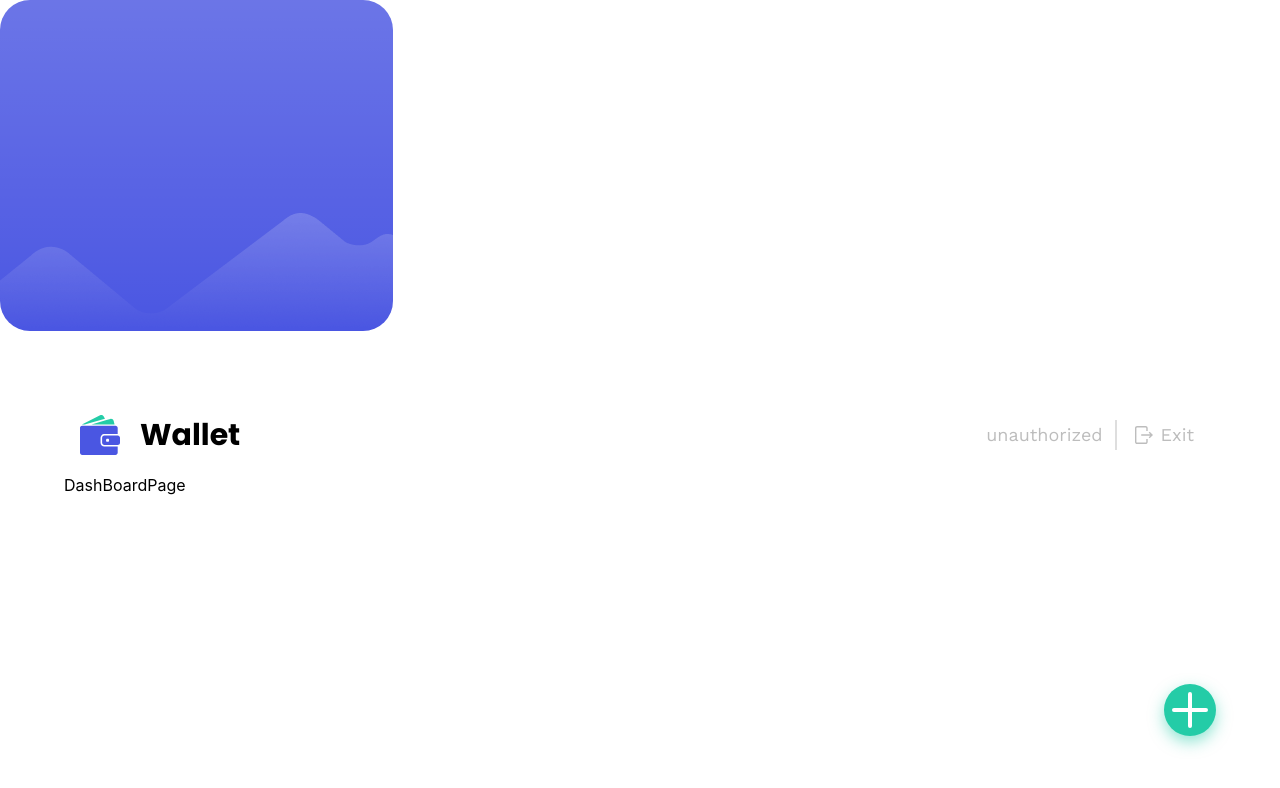
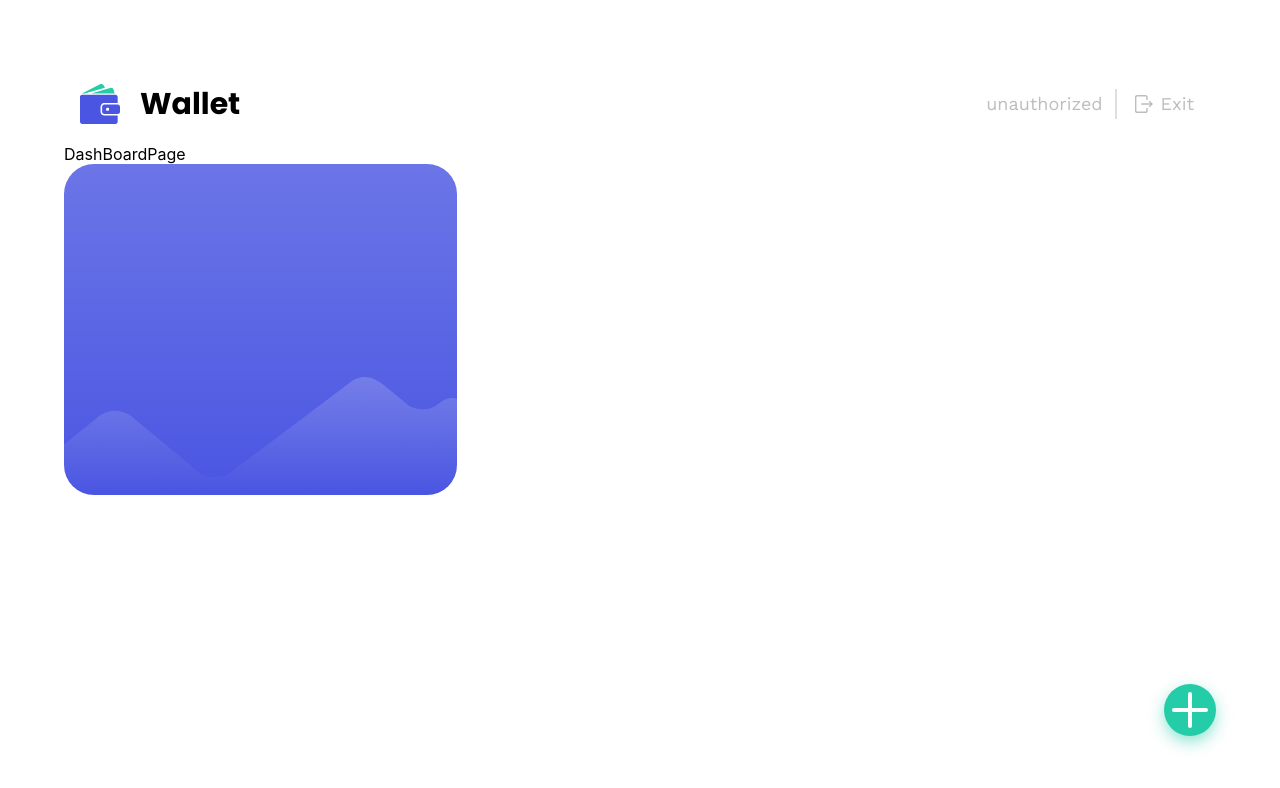
Before and after one commit to yuliiamaiboroda/react-party, a React (Create React App) app: page / in a window 1280 px wide. Shown: the top 788 px of the page. Built offline with nearby package versions, Linux system fonts and the light colour scheme; no server answers.

Commit message:
remove currency in dashBoard page

```diff
--- a/src/components/App.jsx
+++ b/src/components/App.jsx
@@ -3,7 +3,6 @@ import { useDispatch, useSelector } from 'react-redux';
 import { Navigate, Route, Routes } from 'react-router-dom';
 import { fetchingCurrentUser } from 'redux/authController/authController-operations';
 import { selectIsFetchingCurrentUser } from 'redux/authController/authController-selectors';
-import Currency from "./Currency/Currency";
 import Loader from './Loader';
 
 const DashBoardPage = lazy(() =>
@@ -28,7 +27,6 @@ export const App = () => {
   return (
 
       <>
-       <Currency />
         {isFetchingCurrentUser
           ? <Loader/>
           :<Suspense fallback={<Loader />}>
--- a/src/pages/DashboardPage/DashBoardPage.jsx
+++ b/src/pages/DashboardPage/DashBoardPage.jsx
@@ -1,5 +1,6 @@
 import AddTransactionButton from 'components/AddTransactionButton';
 import Box from 'components/Box';
+import Currency from 'components/Currency/Currency';
 import Header from 'components/Header/Header';
 import { useSelector } from 'react-redux';
 import { selectIsLoggedIn } from 'redux/authController/authController-selectors';
@@ -12,6 +13,7 @@ export default function DashBoardPage() {
       {/*👇 Тимчасова інверсія , поки немає авторизації */}
       {!isLoggedIn && <Header />}
       <div>DashBoardPage</div>
+      <Currency />
       <AddTransactionButton />
     </Box>
   );
```
